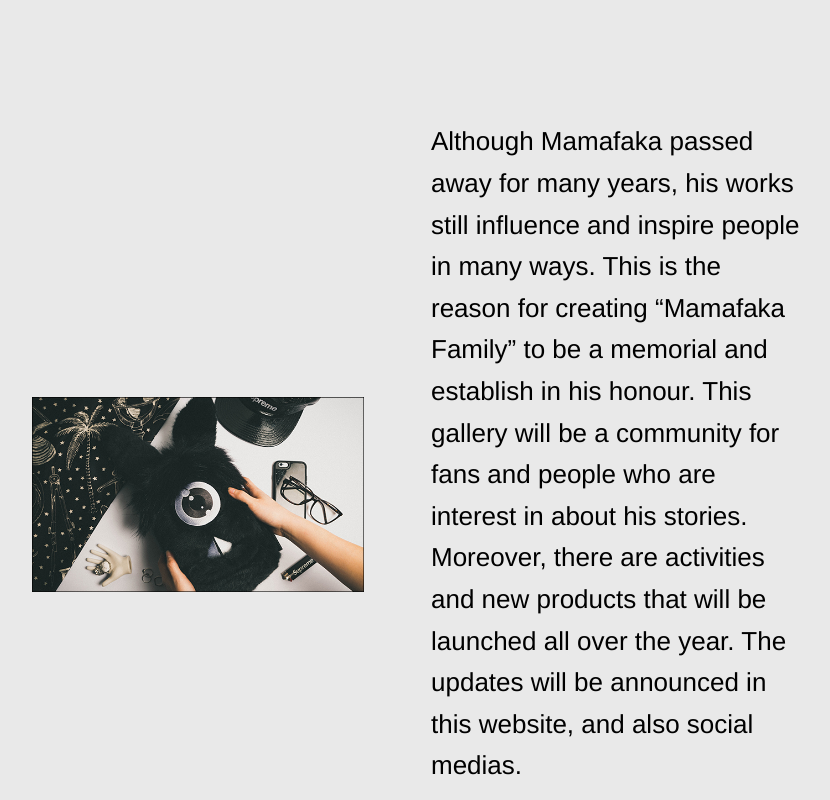
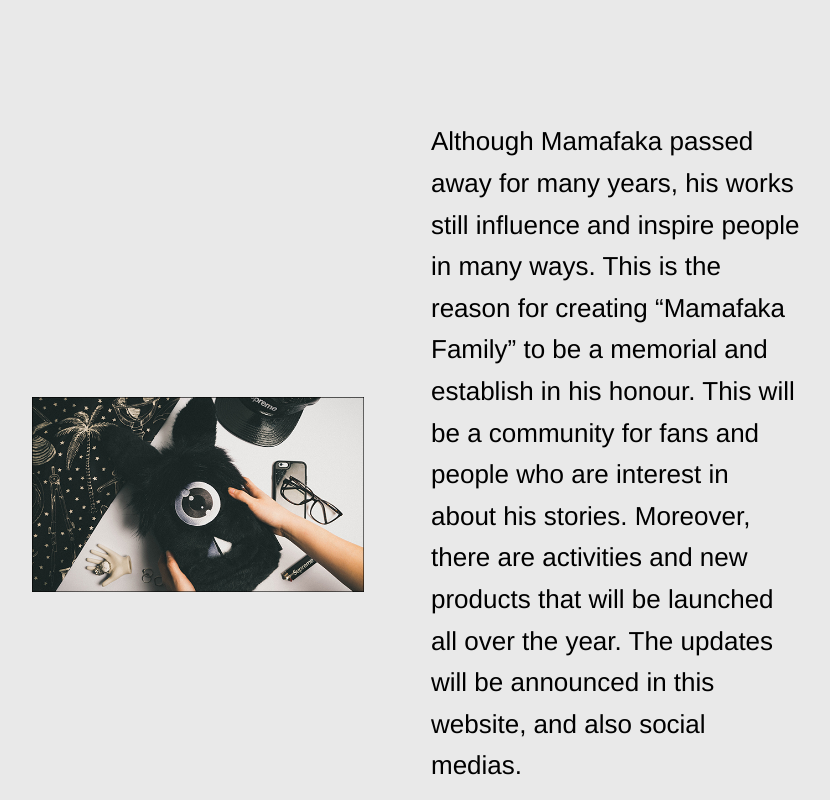
Before and after one commit to ksmac1989/The-Story-of-Mamafaka, a plain HTML site: page index.html in a window 1280 px wide. Shown: the part 6200-7000 px from the top of the page, without its empty margins (224-1054 px from the left). Drawn offline with Linux system fonts and the light colour scheme.

Commit message:
update files
update files

```diff
--- a/index.html
+++ b/index.html
@@ -158,7 +158,7 @@
 		  			</div>
 
 		  			<div class="col">
-			  			<p>Although Mamafaka passed away for many years, his works still influence and inspire people in many ways. This is the reason for creating “Mamafaka Family” to be a memorial and establish in his honour. This gallery will be a community for fans and people who are interest in about his stories. Moreover, there are activities and new products that will be launched all over the year. The updates will be announced in this website, and also social medias.  <br><br>
+			  			<p>Although Mamafaka passed away for many years, his works still influence and inspire people in many ways. This is the reason for creating “Mamafaka Family” to be a memorial and establish in his honour. This will be a community for fans and people who are interest in about his stories. Moreover, there are activities and new products that will be launched all over the year. The updates will be announced in this website, and also social medias.  <br><br>
 
 						<a href="https://www.facebook.com/MamafakaGallery/" target="_blank" >stay connected</a>
 						</p>
```
Also changed, not shown: img/biography/the-big-shift/the-big-shift-image-01.jpg, img/biography/the-big-shift/the-big-shift-image-02.jpg, img/biography/the-big-shift/the-big-shift-image-03.jpg.
